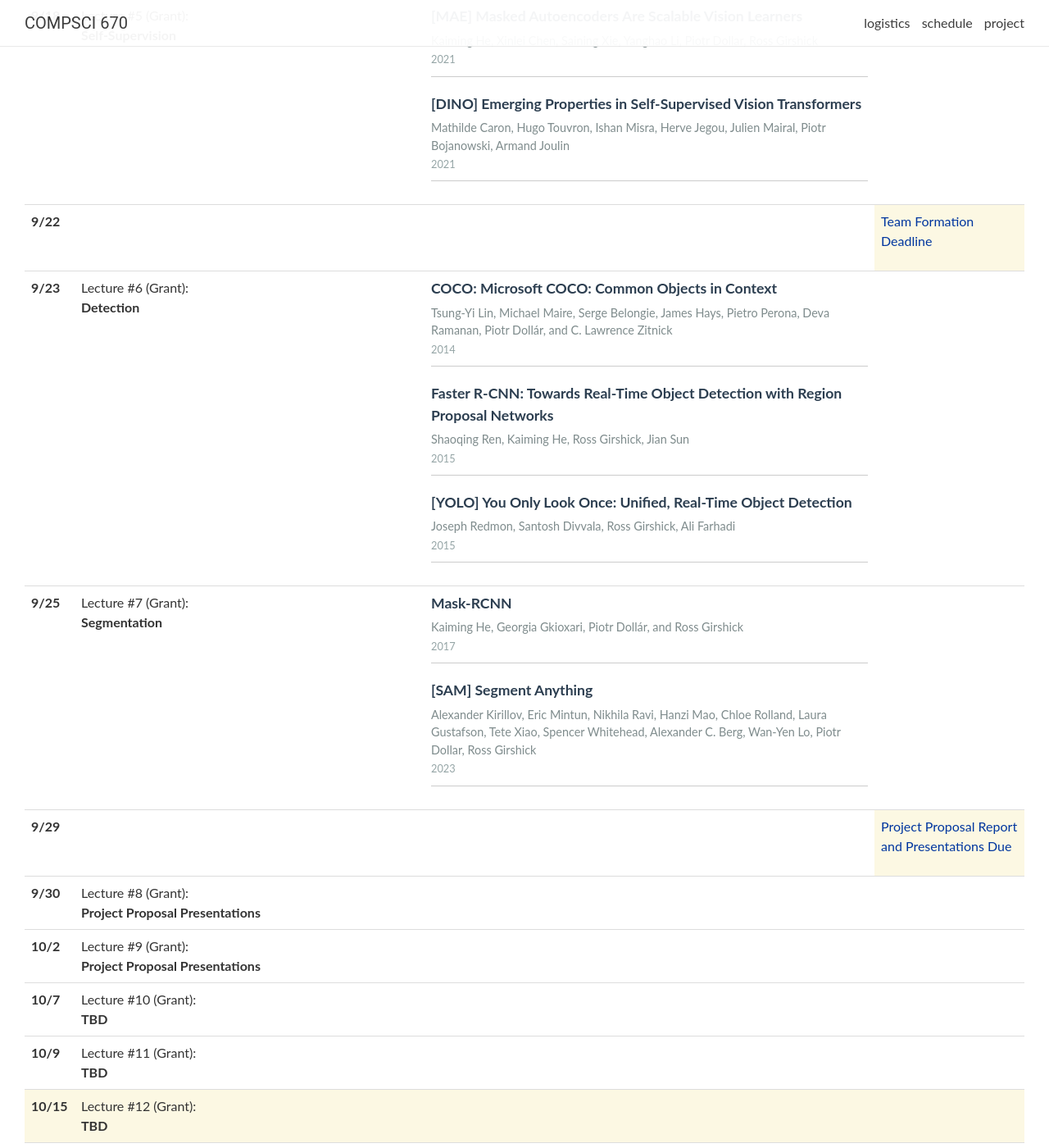
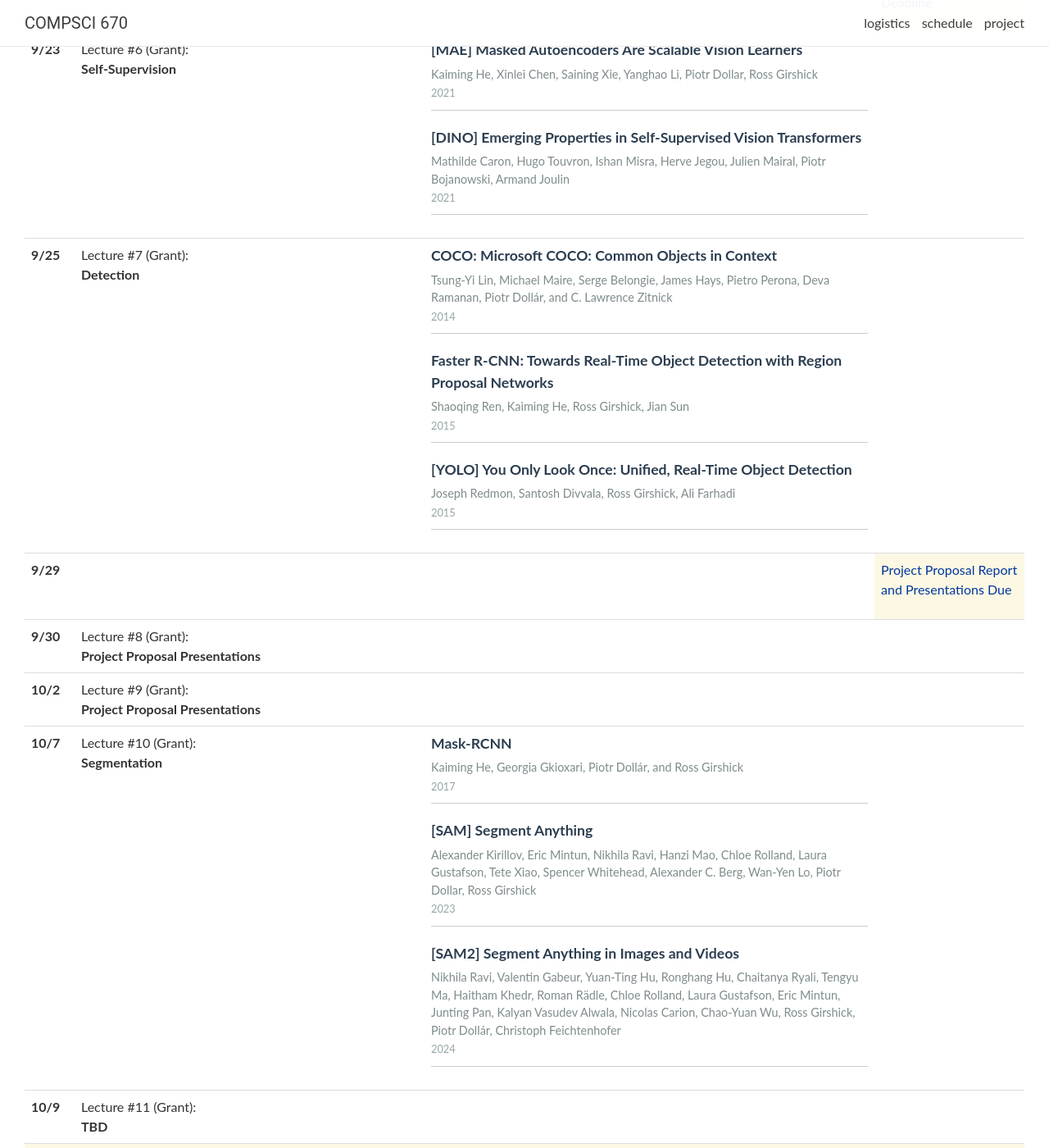
Before and after one commit to cvl-umass/compsci670-fall-2024, a Jekyll site: the page built from _pages/schedule.md, in a window 1280 px wide and 1400 px high, scrolled down 1636 px. Shown: the whole window at 82% size. Built offline with Jekyll 4.4.1, drawn with Linux system fonts in a browser that asks for light colours; nearby versions of some CDN libraries; comment, search, counter and statistics services are not loaded; some of the changed text lies outside the part shown.

Commit message:
adjustments to schedule

```diff
--- a/_data/schedule.yml
+++ b/_data/schedule.yml
@@ -31,6 +31,13 @@
       url: https://arxiv.org/abs/1409.1556
       authors: "Karen Simonyan, Andrew Zisserman"
       year: 2014
+
+- date: 9/16
+  lecturer: Grant
+  title: <strong>ConvNets</strong>
+  logistics:
+    <span class="deadline">Proposal Ideas Due</span>
+  readings:
     - title: "[ResNet] Deep residual learning for image recognition"
       url: https://openaccess.thecvf.com/content_cvpr_2016/papers/He_Deep_Residual_Learning_CVPR_2016_paper.pdf
       authors: "Kaiming He, Xiangyu Zhang, Shaoqing Ren, and Jian Sun"
@@ -40,11 +47,7 @@
       authors: "Andrew Howard, Menglong Zhu, Bo Chen, Dmitry Kalenichenko, Weijun Wang, Tobias Weyand, Marco Andreetto, and Hartwig Adam"
       year: 2017
 
-- date: 9/15
-  logistics:
-    <span class="deadline">Proposal Ideas Due</span>
-
-- date: 9/16
+- date: 9/18
   lecturer: Grant
   title: <strong>Transformers</strong>
   readings:
@@ -57,7 +60,11 @@
       authors: "Ze Liu, Yutong Lin, Yue Cao, Han Hu, Yixuan Wei, Zheng Zhang, Stephen Lin, Baining Guo"
       year: 2021
 
-- date: 9/18
+- date: 9/22
+  logistics:
+    <span class="deadline">Team Formation Deadline</span>
+
+- date: 9/23
   lecturer: Grant
   title: <strong>Self-Supervision</strong>
   readings:
@@ -70,11 +77,7 @@
       authors: "Mathilde Caron, Hugo Touvron, Ishan Misra, Herve Jegou, Julien Mairal, Piotr Bojanowski, Armand Joulin"
       year: 2021
 
-- date: 9/22
-  logistics:
-    <span class="deadline">Team Formation Deadline</span>
-
-- date: 9/23
+- date: 9/25
   lecturer: Grant
   title: <strong>Detection</strong>
   readings:
@@ -91,19 +94,6 @@
       authors: "Joseph Redmon, Santosh Divvala, Ross Girshick, Ali Farhadi"
       year: 2015
 
-- date: 9/25
-  lecturer: Grant
-  title: <strong>Segmentation</strong>
-  readings:
-    - title: "Mask-RCNN"
-      url: https://openaccess.thecvf.com/content_ICCV_2017/papers/He_Mask_R-CNN_ICCV_2017_paper.pdf
-      authors: "Kaiming He, Georgia Gkioxari, Piotr Dollár, and Ross Girshick"
-      year: 2017
-    - title: "[SAM] Segment Anything"
-      url: https://arxiv.org/abs/2304.02643
-      authors: "Alexander Kirillov, Eric Mintun, Nikhila Ravi, Hanzi Mao, Chloe Rolland, Laura Gustafson, Tete Xiao, Spencer Whitehead, Alexander C. Berg, Wan-Yen Lo, Piotr Dollar, Ross Girshick"
-      year: 2023
-
 - date: 9/29
   logistics:
     <span class="deadline">Project Proposal Report and Presentations Due</span>
@@ -118,7 +108,20 @@
 
 - date: 10/7
   lecturer: Grant
-  title: <strong>TBD</strong>
+  title: <strong>Segmentation</strong>
+  readings:
+    - title: "Mask-RCNN"
+      url: https://openaccess.thecvf.com/content_ICCV_2017/papers/He_Mask_R-CNN_ICCV_2017_paper.pdf
+      authors: "Kaiming He, Georgia Gkioxari, Piotr Dollár, and Ross Girshick"
+      year: 2017
+    - title: "[SAM] Segment Anything"
+      url: https://arxiv.org/abs/2304.02643
+      authors: "Alexander Kirillov, Eric Mintun, Nikhila Ravi, Hanzi Mao, Chloe Rolland, Laura Gustafson, Tete Xiao, Spencer Whitehead, Alexander C. Berg, Wan-Yen Lo, Piotr Dollar, Ross Girshick"
+      year: 2023
+    - title: "[SAM2] Segment Anything in Images and Videos"
+      url: https://arxiv.org/abs/2408.00714
+      authors: "Nikhila Ravi, Valentin Gabeur, Yuan-Ting Hu, Ronghang Hu, Chaitanya Ryali, Tengyu Ma, Haitham Khedr, Roman Rädle, Chloe Rolland, Laura Gustafson, Eric Mintun, Junting Pan, Kalyan Vasudev Alwala, Nicolas Carion, Chao-Yuan Wu, Ross Girshick, Piotr Dollár, Christoph Feichtenhofer"
+      year: 2024
 
 - date: 10/9
   lecturer: Grant
```
